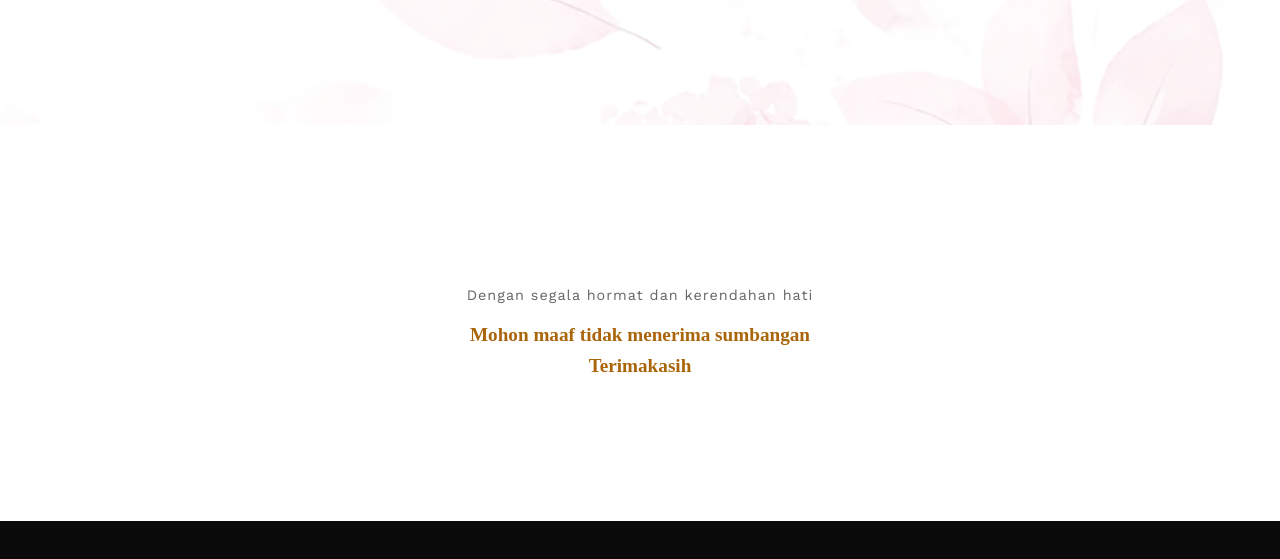
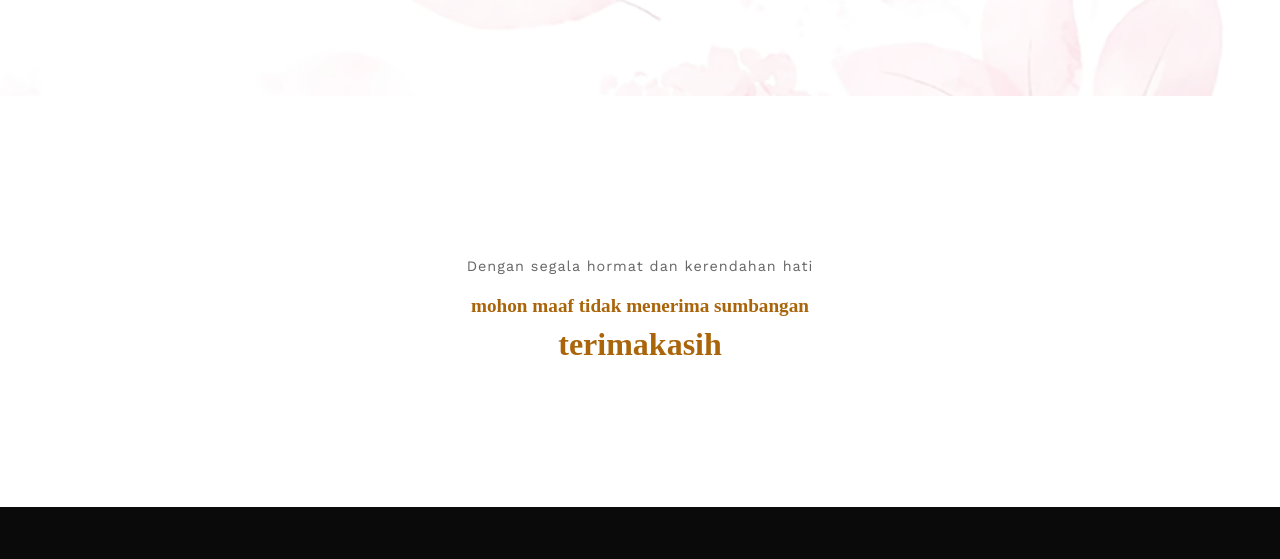
Before and after one commit to hisyammuhammad/wedding, a website: page index.html in a window 1280 px wide. Shown: the part 2559-3118 px from the top of the page. Drawn offline with nearby package versions, Linux system fonts and the light colour scheme; some packages are replaced by stand-ins of ours; a script that the page names is missing.

Commit message:
Add files via upload

```diff
--- a/index.html
+++ b/index.html
@@ -142,7 +142,7 @@
              <div class="card-body">
               <div class="row justify-content-center">
                 <div class="col-md-6">
-                  <i class="bi bi-clock d-block"></i>
+
                   <span>09.00 - 11.00 wib</span>
                 </div>
                  <div class="col-md-6">
@@ -165,7 +165,6 @@
              <div class="card-body">
               <div class="row justify-content-center">
                 <div class="col-md-6">
-                  <i class="bi bi-clock d-block"></i>
                   <span>Masjid Raya Fatimah, Jayengan, Kec. Serengan, Kota Surakarta, Jawa Tengah 57152</span>
                 </div>
                  <div class="col-md-6">
@@ -240,8 +239,8 @@
       <div class="row justify-content-center">
         <div class="col-md-8 col-10 text-center">
           <span>Dengan segala hormat dan kerendahan hati </span>
-          <h2>Mohon maaf tidak menerima sumbangan</h2>
-          <h2>Terimakasih</h2>
+          <h2>mohon maaf tidak menerima sumbangan</h2>
+          <h3>terimakasih</h3>
           <p>
           </p>
 
--- a/style.css
+++ b/style.css
@@ -219,6 +219,13 @@ body {
   margin-bottom: 1rem;
 }
 
+.gifts h3{
+  color: var(--pink);
+  font-family: '';
+  font-size: 2rem;
+  font-weight: bold;
+}
+
 .gallery p,
 .rsvp p,
 .gifts p{
```
